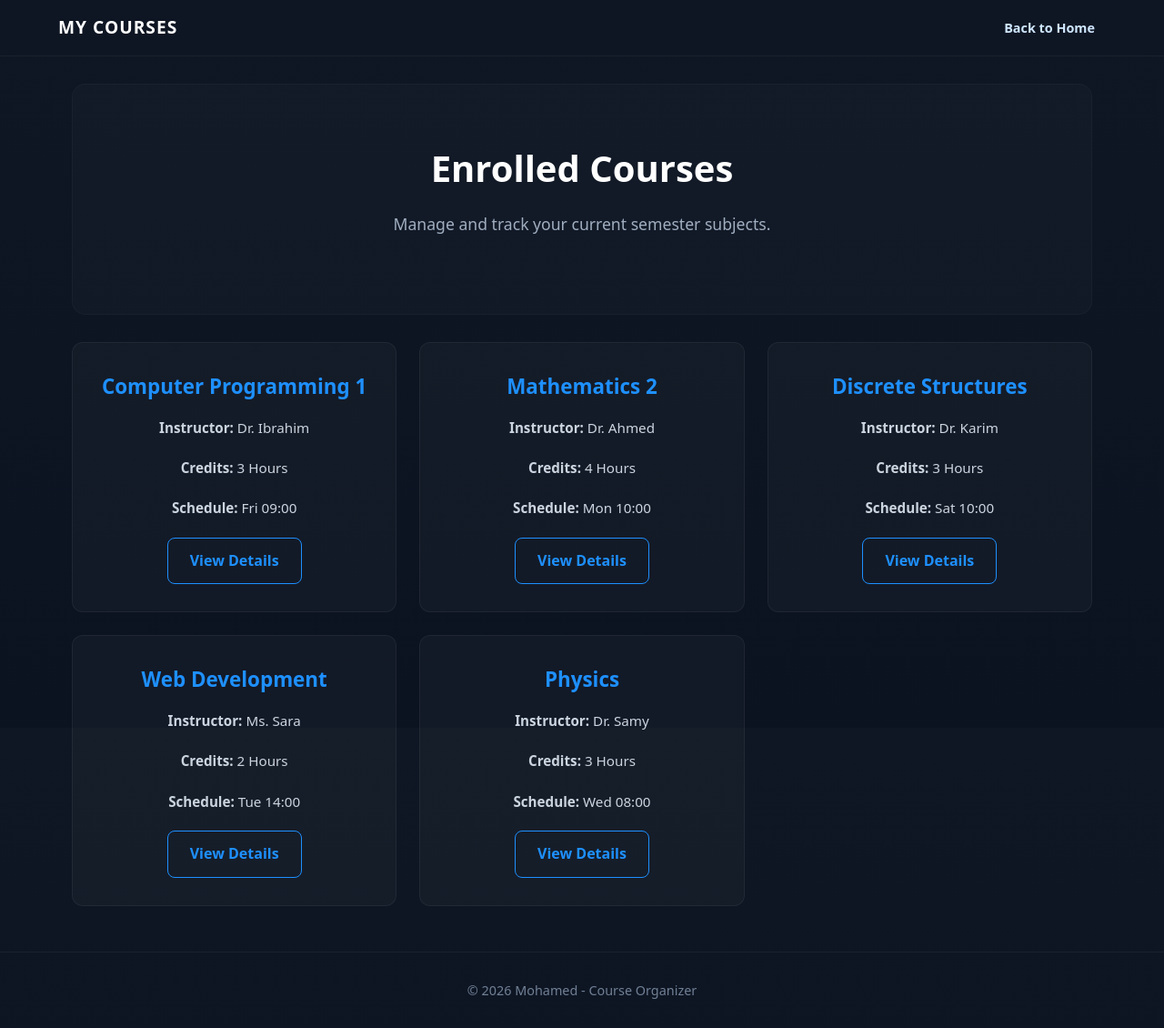
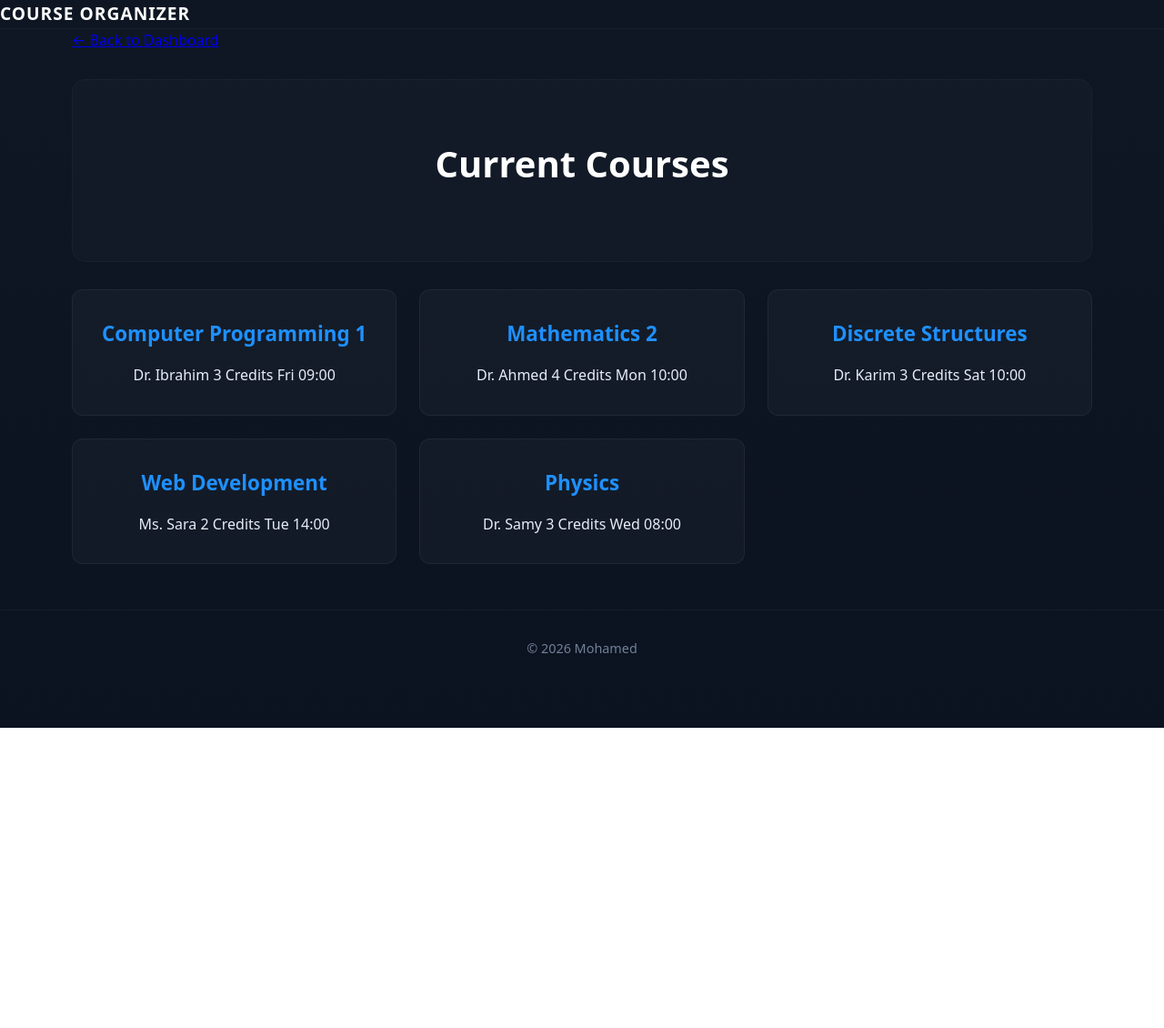
Before and after one commit to mmm3564777-sys/Personal_course_organize, a plain HTML site: page courses.html in a window 1280 px wide. Shown: the whole page at 91% size. After the commit the page ends 800 px from the top, so only its background shows below. Drawn offline with Linux system fonts and the light colour scheme.

Commit message:
Update courses.html

```diff
--- a/courses.html
+++ b/courses.html
@@ -3,72 +3,73 @@
 <head>
     <meta charset="UTF-8">
     <meta name="viewport" content="width=device-width, initial-scale=1.0">
-    <title>My Courses - Course Organizer</title>
+    <title>My Courses</title>
     <link rel="stylesheet" href="style.css">
 </head>
 <body>
+
 <header class="site-header">
-        <div class="container header-inner">
-            <div class="brand">MY COURSES</div>
-            <nav class="main-nav">
-                <ul>
-                    <li><a href="index.html">Back to Home</a></li>
-                </ul>
-            </nav>
-        </div>
+    <div class="brand">Course Organizer</div>
 </header>
 
 <main class="container">
+    <a href="index.html" class="back-home">← Back to Dashboard</a>
+
     <section class="hero">
-            <h1>Enrolled Courses</h1>
-            <p>Manage and track your current semester subjects.</p>
+        <h1>Current Courses</h1>
     </section>
 
     <div class="features">
         <article class="feature-card">
             <h3>Computer Programming 1</h3>
-                <p><strong>Instructor:</strong> Dr. Ibrahim</p>
-                <p><strong>Credits:</strong> 3 Hours</p>
-                <p><strong>Schedule:</strong> Fri 09:00</p>
-                <a href="#" class="btn btn-secondary">View Details</a>
+            <div class="course-info">
+                <span>Dr. Ibrahim</span>
+                <span>3 Credits</span>
+                <span>Fri 09:00</span>
+            </div>
         </article>
 
         <article class="feature-card">
             <h3>Mathematics 2</h3>
-                <p><strong>Instructor:</strong> Dr. Ahmed</p>
-                <p><strong>Credits:</strong> 4 Hours</p>
-                <p><strong>Schedule:</strong> Mon 10:00</p>
-                <a href="#" class="btn btn-secondary">View Details</a>
+            <div class="course-info">
+                <span>Dr. Ahmed</span>
+                <span>4 Credits</span>
+                <span>Mon 10:00</span>
+            </div>
         </article>
 
         <article class="feature-card">
             <h3>Discrete Structures</h3>
-                <p><strong>Instructor:</strong> Dr. Karim</p>
-                <p><strong>Credits:</strong> 3 Hours</p>
-                <p><strong>Schedule:</strong> Sat 10:00</p>
-                <a href="#" class="btn btn-secondary">View Details</a>
+            <div class="course-info">
+                <span>Dr. Karim</span>
+                <span>3 Credits</span>
+                <span>Sat 10:00</span>
+            </div>
         </article>
 
         <article class="feature-card">
             <h3>Web Development</h3>
-                <p><strong>Instructor:</strong> Ms. Sara</p>
-                <p><strong>Credits:</strong> 2 Hours</p>
-                <p><strong>Schedule:</strong> Tue 14:00</p>
-                <a href="#" class="btn btn-secondary">View Details</a>
+            <div class="course-info">
+                <span>Ms. Sara</span>
+                <span>2 Credits</span>
+                <span>Tue 14:00</span>
+            </div>
         </article>
 
         <article class="feature-card">
             <h3>Physics</h3>
-                <p><strong>Instructor:</strong> Dr. Samy</p>
-                <p><strong>Credits:</strong> 3 Hours</p>
-                <p><strong>Schedule:</strong> Wed 08:00</p>
-                <a href="#" class="btn btn-secondary">View Details</a>
+            <div class="course-info">
+                <span>Dr. Samy</span>
+                <span>3 Credits</span>
+                <span>Wed 08:00</span>
+            </div>
         </article>
     </div>
 </main>
 
 <footer class="site-footer">
-        <p>&copy; 2026 Mohamed - Course Organizer</p>
+    &copy; 2026 Mohamed
 </footer>
+
 </body>
 </html>
```
Lines whose indentation alone changed are shown as unchanged.
